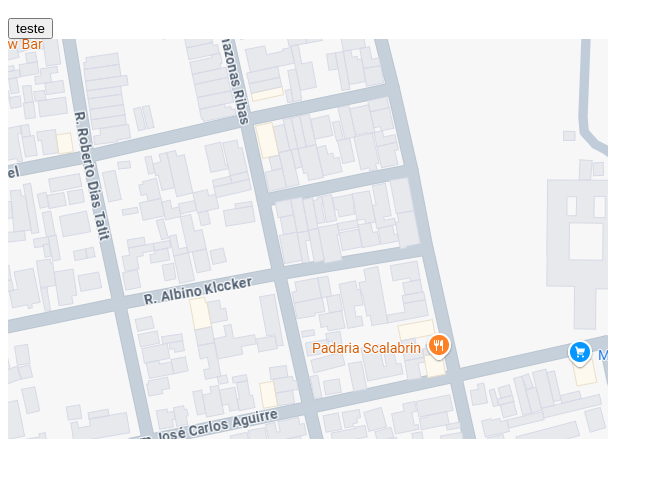
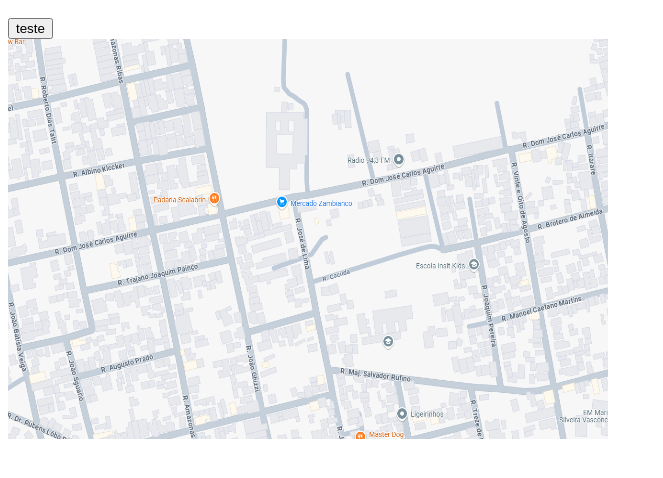
Before and after one commit to charlestondev/charlestondev.github.io, a plain HTML site: page index.html in a window 1280 px wide. Shown: the part 48-526 px from the top of the page, without its empty margins (0-663 px from the left). Drawn offline with Linux system fonts and the light colour scheme.

Commit message:
ajuste tamanho imagem

```diff
--- a/index.html
+++ b/index.html
@@ -12,6 +12,6 @@
             Mapa do tesouro
         </h1>
         <button onclick="teste()">teste</button>
-        <div style="width:600px; height: 400px;background-color: aqua;background-image: url('mapa1.png');"></div>
+        <div style="width:600px; height: 400px;background-color: aqua;background-image: url('mapa1.png');background-size: 600px 400px"></div>
     </body>
 </html>
```
